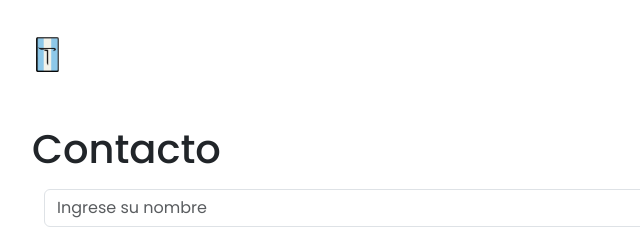
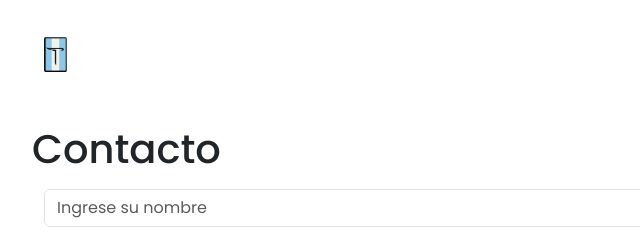
Before and after one commit to Andres6640/Grupo14_webpage, a plain HTML site: page cont.html in a window 1280 px wide. In both pictures the pointer is over the link 47 px from the left and 54 px from the top of the page. Shown: the top 240 px of the page, 0-640 px from the left. Drawn offline with nearby package versions, Linux system fonts and the light colour scheme.

Commit message:
Actualiza css/style.css

```diff
--- a/css/style.css
+++ b/css/style.css
@@ -59,13 +59,13 @@ main {
     align-items: center;
 }
 
-nav > a {
+nav a {
     text-decoration: none;
     padding: 0 0.5rem;
     color: black;
 }
 
-nav > a:hover {
+nav a:hover {
     text-decoration: underline black 2px;
 }
 
```
